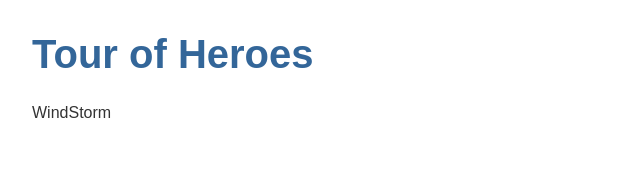
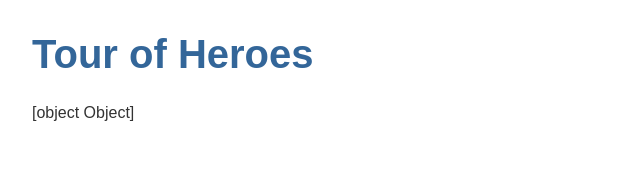
Before and after one commit to monsterofhell/angular-ivy-kpoz2y, an Angular app: page / in a window 1280 px wide. Shown: the top 194 px of the page, without its empty margins (0-640 px from the left). Built offline with nearby package versions, Linux system fonts and the light colour scheme.

Commit message:
1 file modified, 1 added

```diff
--- /dev/null
+++ b/src/app/hero.ts
@@ -0,0 +1,4 @@
+export interface Hero {
+  id: number;
+  name: string;
+}
--- a/src/app/heroes/heroes.component.ts
+++ b/src/app/heroes/heroes.component.ts
@@ -1,4 +1,5 @@
 import { Component, OnInit } from '@angular/core';
+import { Hero } from '../hero';
 
 @Component({
   selector: 'app-heroes',
@@ -11,6 +12,10 @@ export class HeroesComponent implements OnInit {
 
   ngOnInit() {
   }
-  hero = "WindStorm";
+  hero: Hero = {
+    id: 1,
+    name: "WindStorm"
+
+  };
 
 }
```
